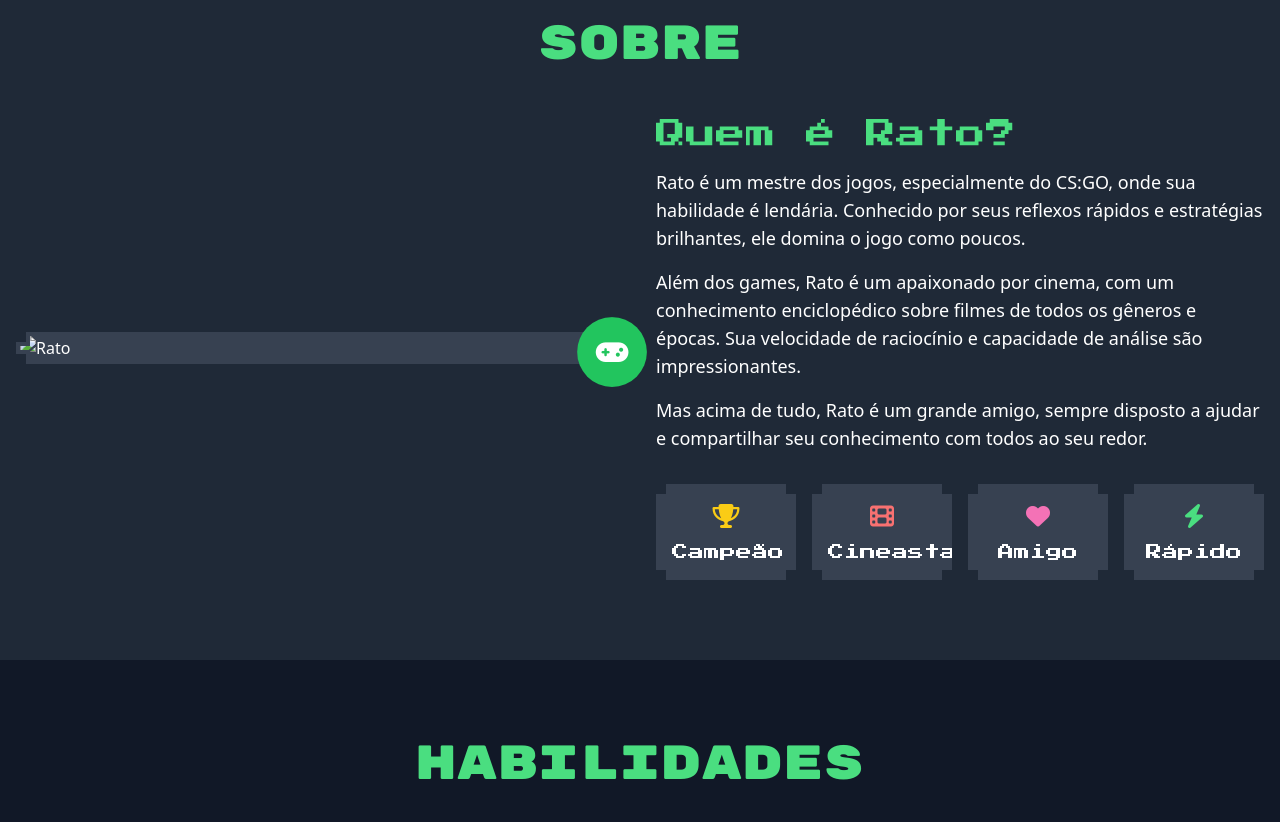
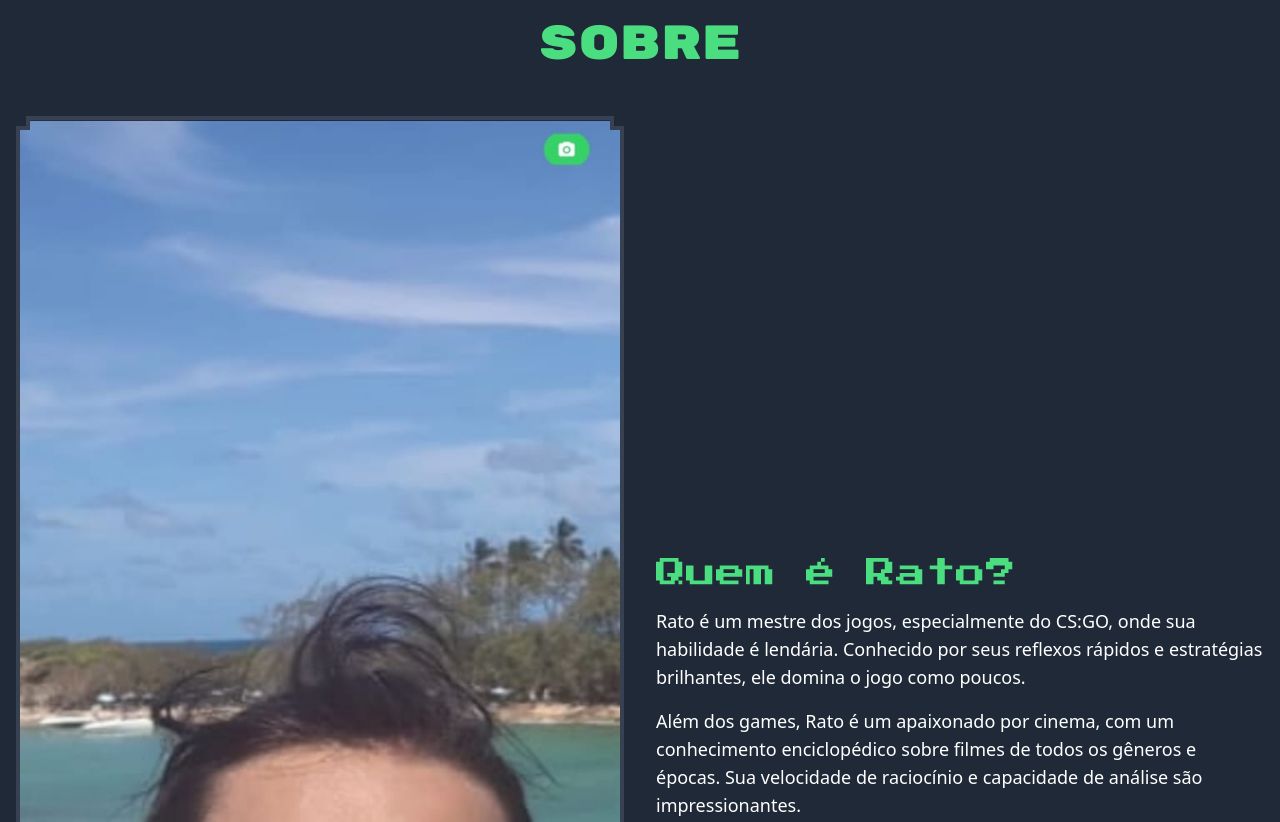
Before and after one commit to arkenzera-main/SuperRato, a plain HTML site: page index.html in a window 1280 px wide. Shown: the part 920-1742 px from the top of the page. Drawn offline with nearby package versions, Linux system fonts and the light colour scheme; the site is published under a folder, as on GitHub Pages, so addresses that start at the root find nothing.

Commit message:
Update index.html

```diff
--- a/index.html
+++ b/index.html
@@ -218,7 +218,7 @@
             <div class="flex flex-col md:flex-row items-center gap-8">
                 <div class="md:w-1/2 relative">
                     <div class="bg-gray-700 p-1 pixel-corners">
-                        <img src="/rato.jpg"
+                        <img src="rato.jpg"
                              alt="Rato"
                              class="w-full h-auto pixel-corners">
                     </div>
```
